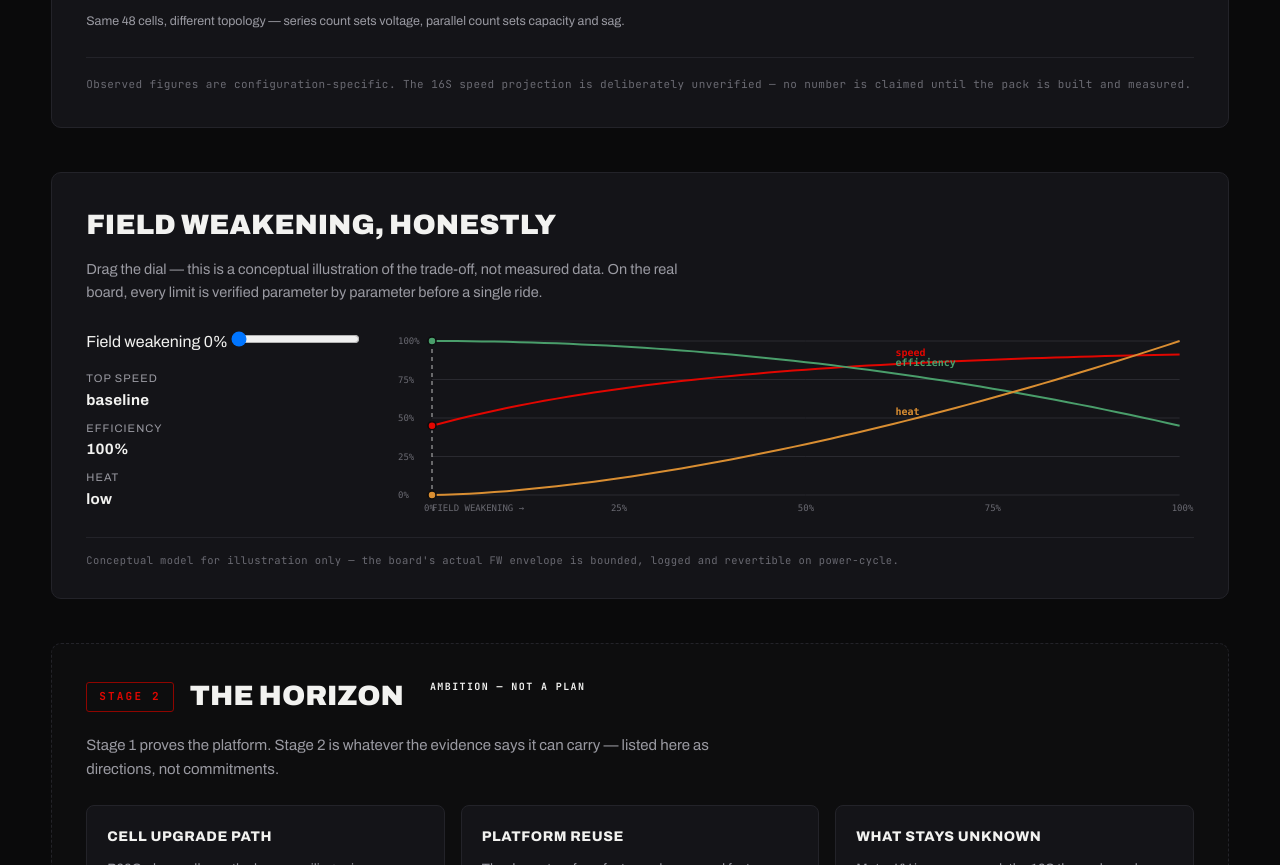
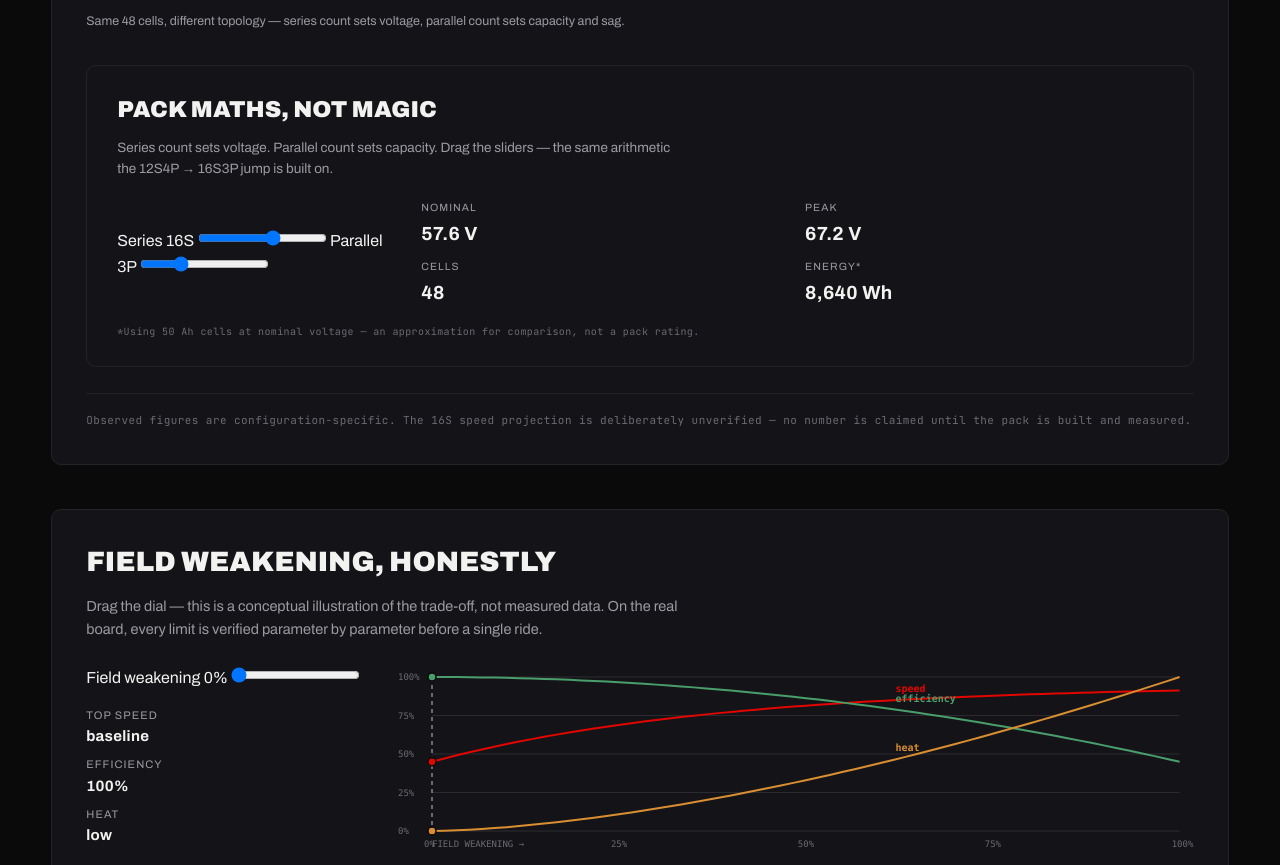
Before and after one commit to Cooooked/project-frankenstein, a plain HTML site: page index.html in a window 1280 px wide. Shown: the part 9598-10463 px from the top of the page. Drawn offline with Linux system fonts and the light colour scheme.

Commit message:
Voltage: interactive pack calculator (S/P sliders)

```diff
--- a/css/style.css
+++ b/css/style.css
@@ -361,3 +361,14 @@ code{font-family:var(--mono);font-size:.88em;background:#1c1c22;padding:.1em .35
 @keyframes hsPulse{0%{box-shadow:0 0 0 0 rgba(225,6,0,.45)}70%{box-shadow:0 0 0 12px rgba(225,6,0,0)}100%{box-shadow:0 0 0 0 rgba(225,6,0,0)}}
 @media(max-width:640px){.hotspot span{left:auto;right:26px;top:auto;bottom:24px;white-space:normal;width:150px}}
 @media(prefers-reduced-motion:reduce){.hotspot i{animation:none}}
+
+/* ---------- pack calculator ---------- */
+.packcalc{margin-top:34px;border:1px solid var(--line);border-radius:10px;background:var(--panel);padding:26px 30px}
+.packcalc__head h3{font-size:clamp(18px,2vw,23px);font-weight:900;text-transform:uppercase;margin:0}
+.packcalc__head p{color:var(--dim);font-size:13.5px;margin:8px 0 0;max-width:560px}
+.packcalc__body{display:grid;grid-template-columns:280px 1fr;gap:24px;margin-top:20px;align-items:center}
+.packcalc__reads{display:grid;grid-template-columns:1fr 1fr;gap:10px 26px;font-size:10.5px;letter-spacing:.1em;color:var(--dim);text-transform:uppercase}
+.packcalc__reads b{display:block;font-size:19px;color:var(--ink);letter-spacing:.02em;text-transform:none;margin-top:2px}
+.packcalc__note{margin:16px 0 0;font-family:var(--mono);font-size:10px;color:#6a6a72;letter-spacing:.04em}
+@media(max-width:760px){.packcalc__body{grid-template-columns:1fr}}
+@media(max-width:560px){.packcalc{padding:20px 16px}}
--- a/index.html
+++ b/index.html
@@ -314,6 +314,28 @@
       <div class="cellmap__grid" id="cellmapGrid" role="img" aria-label="Cell arrangement diagram"></div>
       <p class="cellmap__note">Same 48 cells, different topology — series count sets voltage, parallel count sets capacity and sag.</p>
     </div>
+    <div class="packcalc reveal">
+      <div class="packcalc__head">
+        <h3>Pack maths, not magic</h3>
+        <p>Series count sets voltage. Parallel count sets capacity. Drag the sliders —
+        the same arithmetic the 12S4P → 16S3P jump is built on.</p>
+      </div>
+      <div class="packcalc__body">
+        <div class="packcalc__sliders">
+          <label class="ctl"><span class="ctl-label">Series <output id="pcS">16S</output></span>
+            <input type="range" id="pcSeries" min="4" max="24" value="16" step="1"></label>
+          <label class="ctl"><span class="ctl-label">Parallel <output id="pcP">3P</output></span>
+            <input type="range" id="pcPar" min="1" max="8" value="3" step="1"></label>
+        </div>
+        <div class="packcalc__reads mono">
+          <span>NOMINAL <b id="pcNom">57.6 V</b></span>
+          <span>PEAK <b id="pcPeak">67.2 V</b></span>
+          <span>CELLS <b id="pcCells">48</b></span>
+          <span>ENERGY* <b id="pcWh">2,880 Wh</b></span>
+        </div>
+      </div>
+      <p class="packcalc__note">*Using 50 Ah cells at nominal voltage — an approximation for comparison, not a pack rating.</p>
+    </div>
     <p class="voltage__note">Observed figures are configuration-specific. The 16S speed projection is deliberately unverified — no number is claimed until the pack is built and measured.</p>
   </div>
 
--- a/js/main.js
+++ b/js/main.js
@@ -417,3 +417,26 @@
       }
     });
   })();
+
+  // Pack calculator — series/parallel → volts & energy (educational approximation)
+  (function () {
+    var sEl = document.getElementById('pcSeries');
+    var pEl = document.getElementById('pcPar');
+    if (!sEl || !pEl) return;
+    var nom = document.getElementById('pcNom'), peak = document.getElementById('pcPeak');
+    var cells = document.getElementById('pcCells'), wh = document.getElementById('pcWh');
+    var sOut = document.getElementById('pcS'), pOut = document.getElementById('pcP');
+    var CELL_V_NOM = 3.6, CELL_V_PEAK = 4.2, CELL_AH = 50;
+    function fmt(n) { return n.toLocaleString('en-US'); }
+    function update() {
+      var s = +sEl.value, p = +pEl.value;
+      sOut.textContent = s + 'S'; pOut.textContent = p + 'P';
+      nom.textContent = (s * CELL_V_NOM).toFixed(1) + ' V';
+      peak.textContent = (s * CELL_V_PEAK).toFixed(1) + ' V';
+      cells.textContent = fmt(s * p);
+      wh.textContent = fmt(Math.round(s * CELL_V_NOM * p * CELL_AH)) + ' Wh';
+    }
+    sEl.addEventListener('input', update);
+    pEl.addEventListener('input', update);
+    update();
+  })();
```
